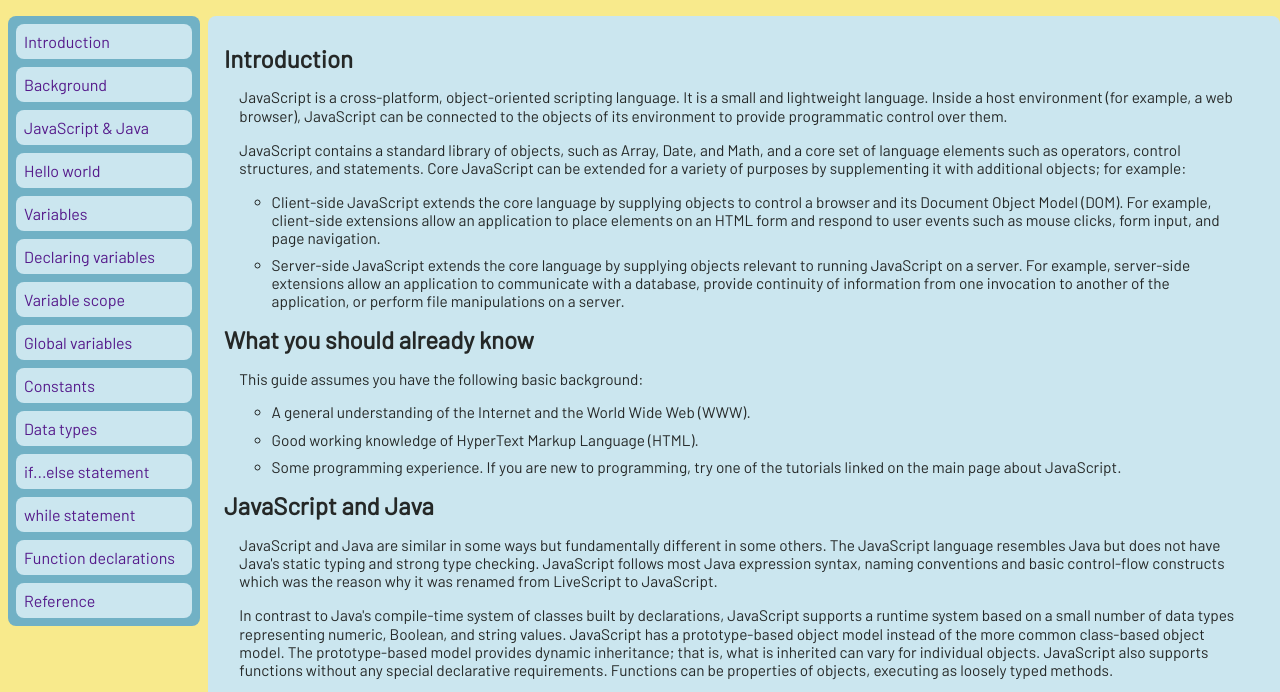
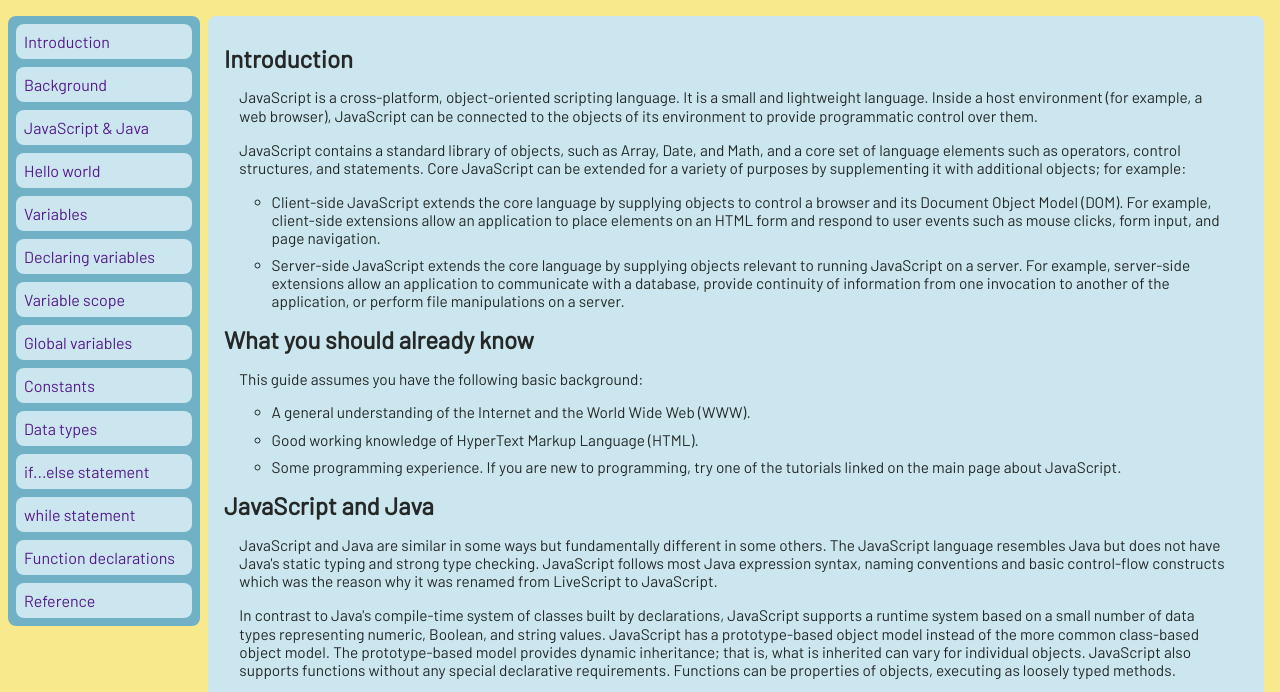
Before and after one commit to bayzoo/fccTech, a plain HTML site: page index.html in a window 1280 px wide. Shown: the part 64-756 px from the top of the page. Drawn offline with Linux system fonts and the light colour scheme.

Commit message:
final nav scroll for mobile and right margin for main content

```diff
--- a/master.css
+++ b/master.css
@@ -97,7 +97,7 @@ li {
   width: auto;
   box-sizing: border-box;
   padding: 1em;
-  margin: 5em 0 1em 13em;
+  margin: 5em 1em 1em 13em;
   border-radius: 0.5em;
   overflow-x: hidden;
 }
@@ -128,6 +128,7 @@ code {
 @media only screen and (max-width: 414px) {
   #nav-bar {
     display: none;
+    -webkit-overflow-scrolling: touch;
   }
   #main-section {
     margin: 5em 0 1em 0;
```
